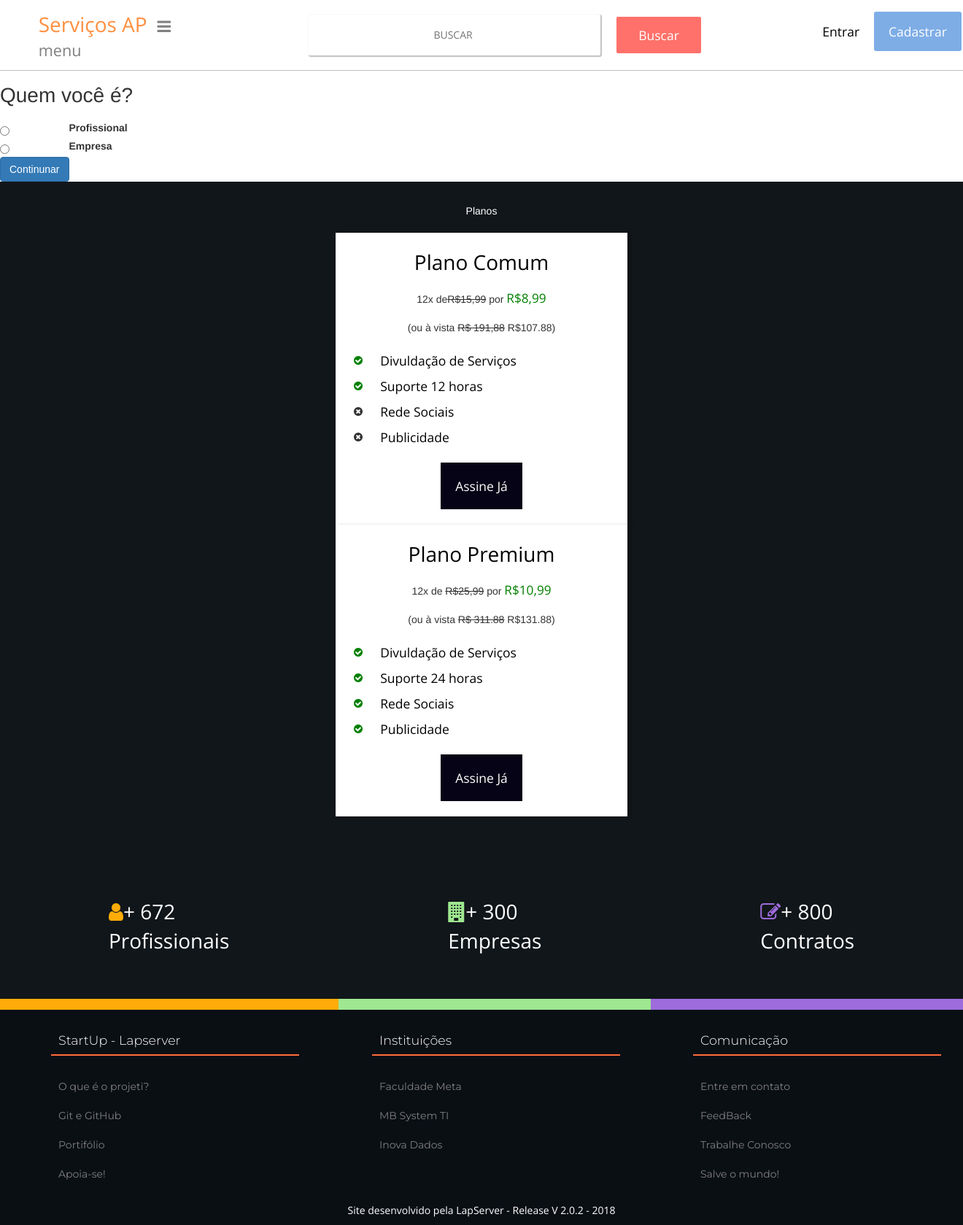
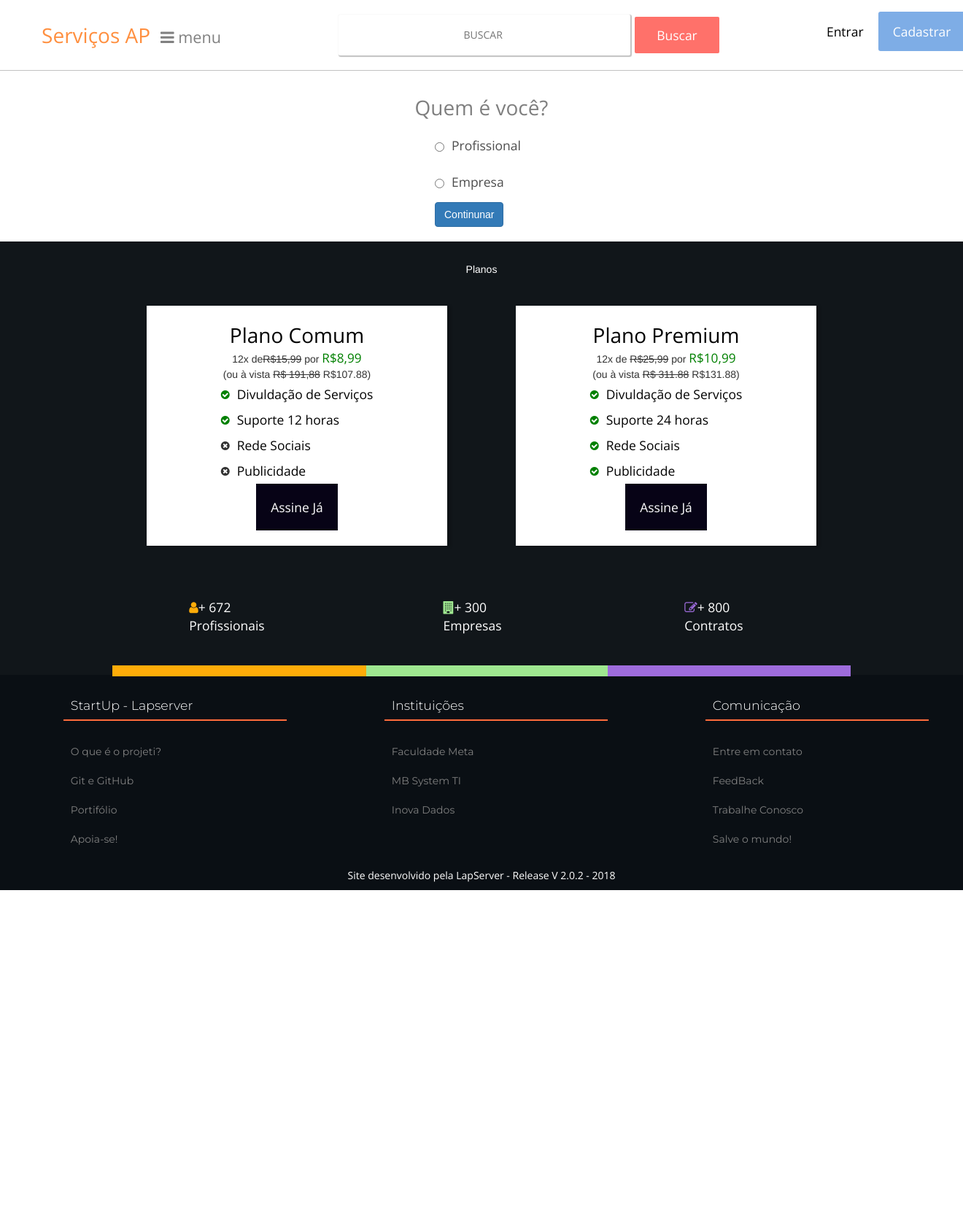
Before and after one commit to KableMr/Lapserver2, a PHP site: page /views/user_cadastro.php in a window 1320 px wide. Shown: the whole page at 73% size. After the commit the page ends 1220 px from the top, so only its background shows below. Run offline with PHP 8.4, Linux system fonts and the light colour scheme; some libraries are stand-ins or nearby versions.

Commit message:
second commit
página inicial responsiva, reparo no arquivo user_cadastro.php

```diff
--- a/assets/css/categoria_cadastro.css
+++ b/assets/css/categoria_cadastro.css
@@ -33,7 +33,7 @@
     color: rgba(0,0,0,0.5);
 }
 #cat-body div > img{
-    padding: 10px;
+    padding: 20px;
     cursor: pointer;
     width: 100px;
     height: 100px;
--- a/assets/css/estilo_principal.css
+++ b/assets/css/estilo_principal.css
@@ -1,22 +1,25 @@
-.flex-row{
+.flex-row {
     display: flex;
     flex-direction: row;
     align-items: center;
     justify-content: space-around;
 }
-.flex-column{
+
+.flex-column {
     display: flex;
     flex-direction: column;
     justify-content: space-between;
     align-items: center;
 }
-.flex-row-normal{
+
+.flex-row-normal {
     display: flex;
     flex-direction: row;
     align-items: center;
     justify-content: center;
 }
-.flex-row-wrap{
+
+.flex-row-wrap {
     display: flex;
     flex-direction: row;
     align-items: center;
@@ -24,10 +27,9 @@
     flex-wrap: wrap;
 }
 
-
 /* começo modal*/
-#modal{
-    -webkit-box-shadow: 2px 2px 1px 1px rgba(0,0,0,0.24);
+#modal {
+    -webkit-box-shadow: 2px 2px 1px 1px rgba(0, 0, 0, 0.24);
     display: none;
     background-color: white;
     position: absolute;
@@ -36,6 +38,12 @@
     right: 0px;
     width: 400px;
     padding: 10px;
-    border-top: 1px solid rgba(0,0,0,0.24);
+    border-top: 1px solid rgba(0, 0, 0, 0.24);
 }
+
 /*fim modal*/
+@media (max-width: 500px) {
+    .item  {
+        height: 300px;
+    }
+}
--- a/assets/css/menu_container.css
+++ b/assets/css/menu_container.css
@@ -1,39 +1,50 @@
-.text-defull{
+.text-defull {
     font-family: 'Open sans', sans-serif;
     font-size: 2em;
     font-weight: 400;
     color: #FF8F3F;
 
 }
-.text-defull:hover{
+
+.text-defull:hover {
     text-decoration: none;
     color: #FF8F3F;
 }
 
 /*menu container : style*/
 
-.lista{
+.lista {
     list-style: none;
 }
-#main-header{
+
+#main-header {
     width: 100%;
-    border-bottom: 1px solid rgba(0,0,0,0.24);
+    border-bottom: 1px solid rgba(0, 0, 0, 0.24);
 }
-#logo{
-    width: 20%;
-    padding: 10px;
+
+#logo {
+    width: 25%;
+    padding: 20px;
 
 }
+
+/*
 #logo span a > img{
     width: 140px;
     height: 110px;
 }
+*/
 /*busca start*/
-#form-body{
-    width: 600px;
+#search {
+    width: 43%;
+}
+
+#form-body {
+    width: 100%;
     padding: 20px;
 }
-#form-body > input[id='pesquisa']{
+
+#form-body > input[id='pesquisa'] {
     width: 400px;
     border: none;
     border-radius: 2px;
@@ -64,52 +77,94 @@
 }
 
 /*busca end*/
-
-#sign{
+.pesquisa{
+    display: none;
+}
+#sign {
     width: 200px;
 }
-#sign ul li a{
+
+#sign ul li a {
     padding: 10px;
     font-family: 'Open Sans', sans-serif;
     font-size: 1.25em;
     font-weight: 400;
     color: black;
 }
-#sign ul li a:hover{
+
+#sign ul li a:hover {
     text-decoration: none;
 }
-#cadastro{
+
+#cadastro {
     padding: 15px 20px;
     background-color: #7EADE6;
     border-radius: 3px;
     color: white;
 }
+
 /*menu normal*/
-#menu_normal{
+#menu_normal {
     display: none;
     width: 100%;
     padding: 20px;
-    background-color: rgba(0,0,0,0.03);
+    background-color: rgba(0, 0, 0, 0.03);
 }
-#menu_normal > ul{
+
+#menu_normal > ul {
     list-style: none;
 
 }
-#menu_normal ul li > a{
-    padding:10px;
+
+#menu_normal ul li > a {
+    padding: 10px;
     font-family: 'Open Sans', sans-serif;
     font-size: 1.15em;
-    font-weight: 400;
+    font-weight: 300;
     color: black;
     transition: .2s ease-in-out;
 }
-#menu_normal ul li > a:hover{
-text-decoration: none;
-transition: .2s ease-in-out;
+
+#menu_normal ul li > a:hover {
+    text-decoration: none;
+    transition: .2s ease-in-out;
 }
+
 /*end menu normal*/
+/*comeco menu mobile*/
+#menu-mobile {
+    display: none;
+    width: 100%;
+    padding: 20px;
+    background-color: rgba(0, 0, 0, 0.03);
+}
+
+#menu-mobile-itens > ul {
+    list-style: none;
+
+}
+#menu-mobile-itens ul li{
+    width: 100%;
+    padding: 20px 20px;
+    border-bottom: 1px solid gray;
+}
+#menu-mobile-itens ul li > a {
+    padding: 20px;
+    font-family: 'Open Sans', sans-serif;
+    font-size: 1em;
+    font-weight: 300;
+    color: black;
+    transition: .2s ease-in-out;
+}
+
+#menu-mobile ul li > a:hover {
+    text-decoration: none;
+    transition: .2s ease-in-out;
+}
+
+/*fim menu mobil*/
 /*menu nav*/
-#menu-nav{
+#menu-nav {
     cursor: pointer;
     padding-left: 10px;
     color: gray;
--- a/assets/css/planos.css
+++ b/assets/css/planos.css
@@ -1,16 +1,15 @@
 /*início planos*/
 #planos{
     width: 100%;
-    padding: 30px;
+    padding: 2.081887578070784%;
     background-color: #11161A;
 }
 #planos-conteudos{
-    width: 60%;
-    margin: 20px;
+    width: 80%;
 }
 .planos-item{
-    width: 400px;
-    height: 400px;
+    margin-top: 40px;
+    width: 40.758501040943789%;
     padding: 20px;
     background-color: white;
     -webkit-box-shadow: 4px 1px 4px 0px rgba(0,0,0,0.24);
@@ -68,6 +67,7 @@
     text-decoration: none;
     color: white;
 }
+/*opção*/
 #opcoe{
     position: relative;
     top: 30px;
@@ -75,17 +75,16 @@
 }
 #opcoe-container{
     width: 80%;
-
 }
 .opcao-item{
-    padding: 60px 150px;
+    padding: 4.163775156141568% 10.409437890353921%;
 
 }
 .opcao-item > span{
     color: white;
     font-family: 'Open sans', sans-serif;
     font-weight: 300;
-    font-size: 2em;
+    font-size: 1.25em;
 }
 
 #opcao-profissional{
@@ -106,3 +105,30 @@
 #opcao-contrato span > i{
     color: #9E6CDC;
 }
+@media (max-width: 839px){
+    #planos-conteudos{
+        width: 100%;
+    }
+    .planos-item{
+        width: 40%;
+    }
+    .planos-item table tr td > span{
+        font-size: 1em;
+
+    }
+}
+@media (max-width: 634px){
+    .planos-item{
+        width: 100%;
+    }
+
+    .planos-item table tr td > span{
+        font-size: 1.25em;
+
+    }
+}
+@media (max-width: 400px){
+    #opcoe-container{
+        width: 65%;
+    }
+}
--- a/assets/css/rodape.css
+++ b/assets/css/rodape.css
@@ -12,7 +12,7 @@
 }
 #developer_master ul{
     list-style: none;
-    width: 400px;
+    width: 27.758501040943789%;
 }
 #developer_master ul li > h1{
     padding: 10px;
@@ -44,3 +44,15 @@
     font-weight: 400;
     color: white;
 }
+@media (max-width: 1160px){
+    #developer_master ul {
+        width: 33%;
+
+    }
+}
+@media (max-width: 876px){
+    #developer_master ul {
+        width: 100%;
+
+    }
+}
--- a/assets/js/script.js
+++ b/assets/js/script.js
@@ -2,7 +2,9 @@
     $('#menu-nav').click(function(){
         $("#menu_normal").slideToggle();
     });
-
+    $('#menu-nav-mobile').click(function(){
+        $("#menu-mobile").slideToggle();
+    });
     $("#entrar").click(function(){
         $("#modal").slideToggle();
     });
--- a/views/index.php
+++ b/views/index.php
@@ -28,6 +28,10 @@
     <link rel="icon" href="../assets/img/logo_servicos02.png">
     <meta name="google-signin-client_id"
           content="383860740692-qfk6eu79i39r4ver50sine807vr0moqp.apps.googleusercontent.com">
+    <script>
+        var w = window.innerWidth;
+        alert(w);
+    </script>
 </head>
 
 <body>
--- a/views/menu_container.php
+++ b/views/menu_container.php
@@ -14,6 +14,10 @@
                             <i class="fa fa-bars"></i>
                             menu
                         </span>
+            <span id="menu-nav-mobile">
+                            <i class="fa fa-bars"></i>
+                            menu
+                        </span>
         </div>
         <div id="search">
             <form id="form-body" class="flex-row">
@@ -23,11 +27,13 @@
         </div>
         <div id="sign">
             <ul class='flex-row lista'>
+                <li class="pesquisa"><i class="fa fa-search"></i></li>
                 <li><a href="#info" id="entrar">Entrar</a></li>
                 <li><a href="user_cadastro.php"><span id="cadastro">Cadastrar</span></a></li>
             </ul>
         </div>
     </div>
+    <div id="pai-menu-normal">
         <div id="menu_normal">
             <ul id="animacao-menu" class="flex-row-wrap">
                 <li><a href='#categoria-container'>Categoria</a></li>
@@ -38,6 +44,8 @@
                 <li><a href='#suporte'>Suporte</a></li>
             </ul>
         </div>
+    </div>
+
 </header>
 
 <div id="modal">
@@ -67,5 +75,27 @@
 
 </div>
 
+<div id="menu-mobile">
+        <div id="menu-mobile-itens">
+            <ul id="animacao-menu" class="flex-column">
+
+                <li>
+                    <div id="sign-item">
+                        <ul class='flex-row lista'>
+                            <li class="pesquisa"><i class="fa fa-search"></i></li>
+                            <li><a href="#info" id="entrar">Entrar</a></li>
+                            <li><a href="user_cadastro.php"><span id="cadastro">Cadastrar</span></a></li>
+                        </ul>
+                    </div>
+                </li>
+                <li><a href='#categoria-container'>Categoria</a></li>
+                <li><a href='#planos'>Planos</a></li>
+                <li><a href='#empresa'>Empresas</a></li>
+                <li><a href='#profissionais'>Profissionais</a></li>
+                <li><a href='#quemsomos'>Quem somos?</a></li>
+                <li><a href='#suporte'>Suporte</a></li>
+            </ul>
+        </div>
+</div>
 </body>
 </html>
--- a/views/planos.php
+++ b/views/planos.php
@@ -7,7 +7,7 @@
             <span class="plano-title">Plano Comum</span>
             <span class="preco">12x de<strike>R$15,99</strike> por <span class="valido"> R$8,99</span></span>
             <span>(ou à vista <strike>R$ 191,88</strike> R$107.88)</span>
-            <table>
+            <table class="flex-column">
                 <tr>
                     <td><i class="fa fa-check-circle check_valido"></i></td>
                     <td><span>Divuldação de Serviços</span></td>
@@ -31,7 +31,7 @@
             <span class="plano-title">Plano Premium</span>
             <span class="preco">12x de <strike>R$25,99</strike> por <span class="valido"> R$10,99</span></span>
             <span>(ou à vista <strike>R$ 311.88</strike> R$131.88)</span>
-            <table>
+            <table class="flex-column">
                 <tr>
                     <td><i class="fa fa-check-circle check_valido"></i></td>
                     <td><span>Divuldação de Serviços</span></td>
--- a/views/rodape.php
+++ b/views/rodape.php
@@ -3,7 +3,7 @@
                 <ul>
                     <li><h1>StartUp - Lapserver</h1></li>
                     <li><a href="#">O que é o  projeti?</a></li>
-                    <li><a href="#">Git e GitHub</a></li>
+                    <li><a href="https://github.com/KableMr/Lapserver2">Git e GitHub</a></li>
                     <li><a href="#">Portifólio</a></li>
                     <li><a href="#">Apoia-se!</a></li>
                 </ul>
--- a/views/user_cadastro.php
+++ b/views/user_cadastro.php
@@ -35,34 +35,53 @@
     <link rel="icon" href="../assets/img/logo_servicos02.png">
     <meta name="google-signin-client_id"
           content="383860740692-qfk6eu79i39r4ver50sine807vr0moqp.apps.googleusercontent.com">
+    <style>
+        #user_cadastro{
+            padding: 20px;
+        }
+        #user_container_main > span{
+            padding: 10px;
+            font-family: 'Open sans', sans-serif;
+            font-size: 2em;
+            font-weight: 300;
+            color: rgba(0,0,0,0.5);
+        }
+        .label_cadastro{
+            padding: 10px;
+            font-family: 'Open sans', sans-serif;
+            font-size: 1.25em;
+            font-weight: 400;
+            color: rgba(0,0,0,0.7);
+        }
+    </style>
 </head>
 <body>
 <?php include('menu_container.php'); ?>
 <!-- Corpo da página de cadastro -->
 <main>
-    <section>
-        <article>
-            <h1>Quem você é?</h1>
+    <section id="user_cadastro" class="flex-row">
+        <article id="user_container_main" class="flex-column">
+            <span id="title">Quem é você?</span>
                 <form>
                     <table>
                         <tr>
-                        <td><input type="radio" name="opcao" class="radio" id="profissional" value="profissional"
-                            ></td>
-                        <td><label for="profissional">Profissional</label></td>
+                            <td><input type="radio" name="opcao" id="profissional" value="profissional"></td>
+                            <td><label class="label_cadastro" for="profissional">Profissional</label></td>
                         </tr>
                         <tr>
-                        <td><input type="radio" name="opcao" class="radio" id="empresa" value="empresa"></td>
-                        <td><label for="empresa">Empresa</label></td>
+                            <td><input type="radio" name="opcao" id="empresa" value="empresa"></td>
+                            <td><label class="label_cadastro" for="empresa">Empresa</label></td>
                         </tr>
                         <tr>
-                        <td><input type="submit" name="btnCadastro" class="btn btn-primary" value="Continunar"></td>
+                            <td colspan="2"><input type="submit" name="btnCadastro" class="btn btn-primary" value="Continunar"></td>
                         </tr>
                     </table>
                 </form>
+
         </article>
     </section>
 </main>
-<?php include('planos.php');?>
+<?php include('planos.php'); ?>
 <?php include('rodape.php'); ?>
 </body>
 </html>
```
Also changed, not shown: other parts of assets/css/menu_container.css (+60 -3 lines), assets/css/categoria.css (+18 -2 lines), assets/css/user_cadastro.css (deleted, +0 -38 lines). Lines whose indentation alone changed are shown as unchanged.
